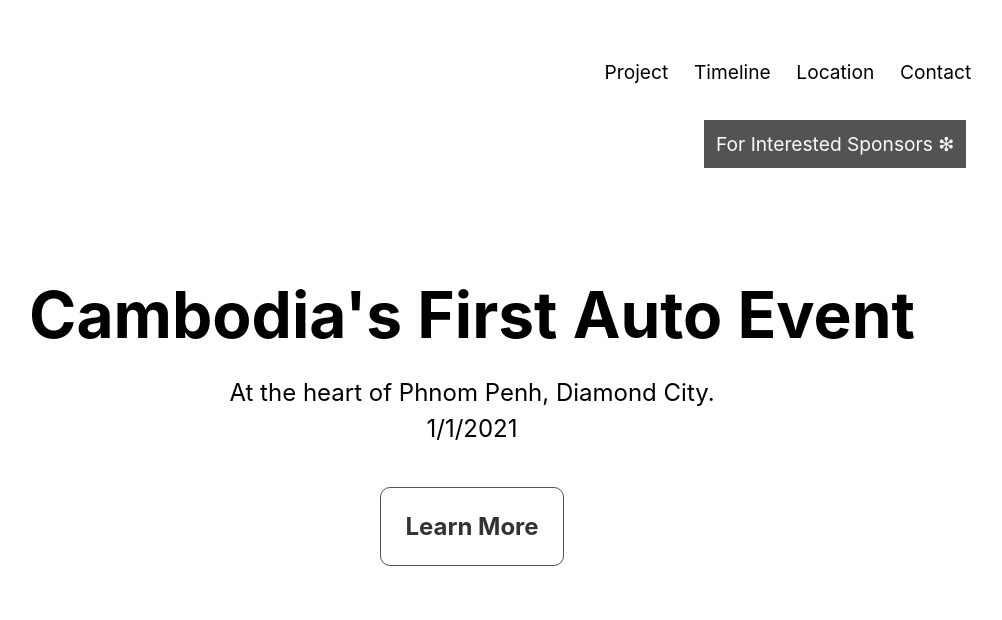
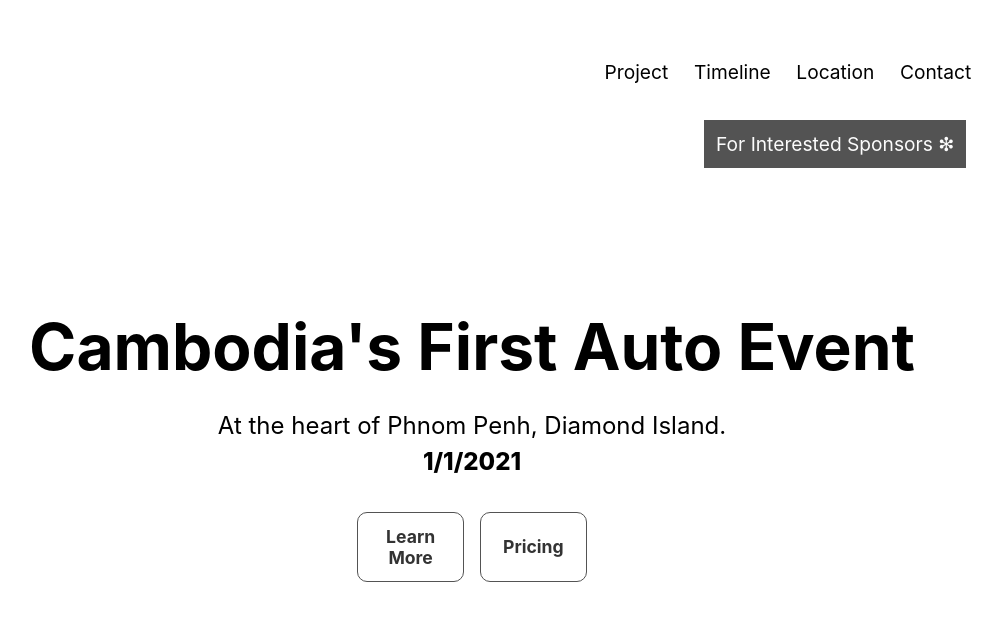
Before and after one commit to masayaShinoda/phnom-penh-car-show-site, a Next.js app: page / in a window 1280 px wide. Shown: the top 620 px of the page, without its empty margins (168-1170 px from the left). Built offline with nearby package versions, Linux system fonts and the light colour scheme.

Commit message:
minor style changes

```diff
--- a/pages/index.js
+++ b/pages/index.js
@@ -10,20 +10,27 @@ export default function Home() {
         <link rel="icon" href="/favicon.ico" />
       </Head>
       <Nav></Nav>
-      <main className={styles.main} style={{ marginTop: `7.5vh` }}>
+      <main className={styles.main} style={{ marginTop: `12.5vh` }}>
         <h1 className={styles.title}>
           Cambodia's First Auto Event
         </h1>
 
         <p className={styles.description}>
-          At the heart of Phnom Penh, Diamond City.
+          At the heart of Phnom Penh, Diamond Island.
           <br></br>
-          1/1/2021
+          <span style={{ fontWeight: `800`}}>
+            1/1/2021
+          </span>
         </p>
+        <div style={{display: `flex`}}>
+          <a href="/" className={styles.card} style={{display: `flex`, justifyContent: `center`, alignItems: `center`,  textAlign: `center`, padding: `0.8rem`, margin: `0.5rem`}}>
+            <h3 style={{ margin: `0`, fontSize: `1.1rem` }}>Learn More</h3>
+          </a>
+          <a href="/" className={styles.card} style={{display: `flex`, justifyContent: `center`, alignItems: `center`,  textAlign: `center`, padding: `0.8rem`, margin: `0.5rem`}}>
+            <h3 style={{ margin: `0`, fontSize: `1.1rem` }}>Pricing</h3>
+          </a>
 
-        <a href="/" className={styles.card}>
-          <h3 style={{ margin: `0` }}>Learn More</h3>
-        </a>
+        </div>
 
       </main>
 
```
